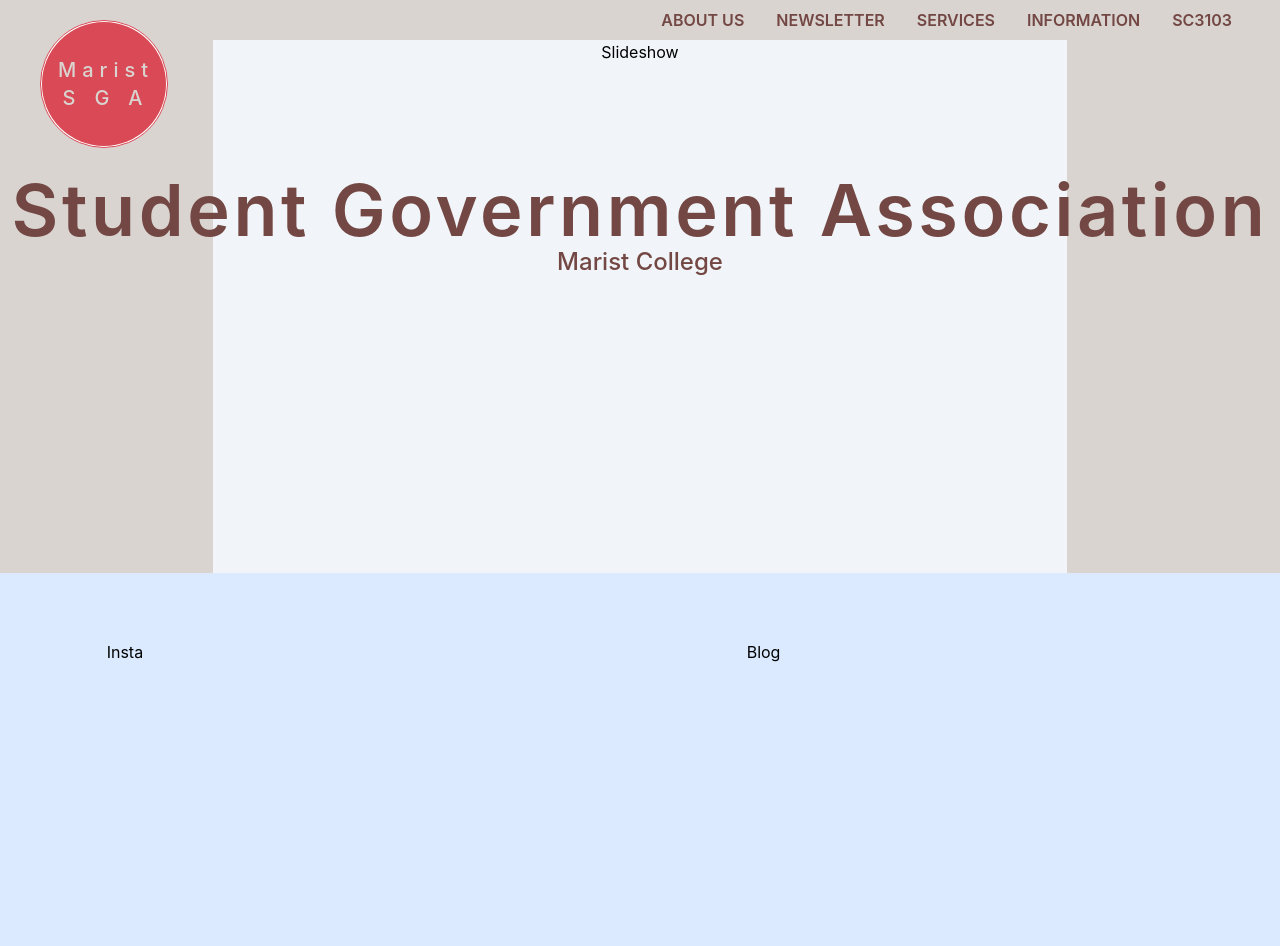
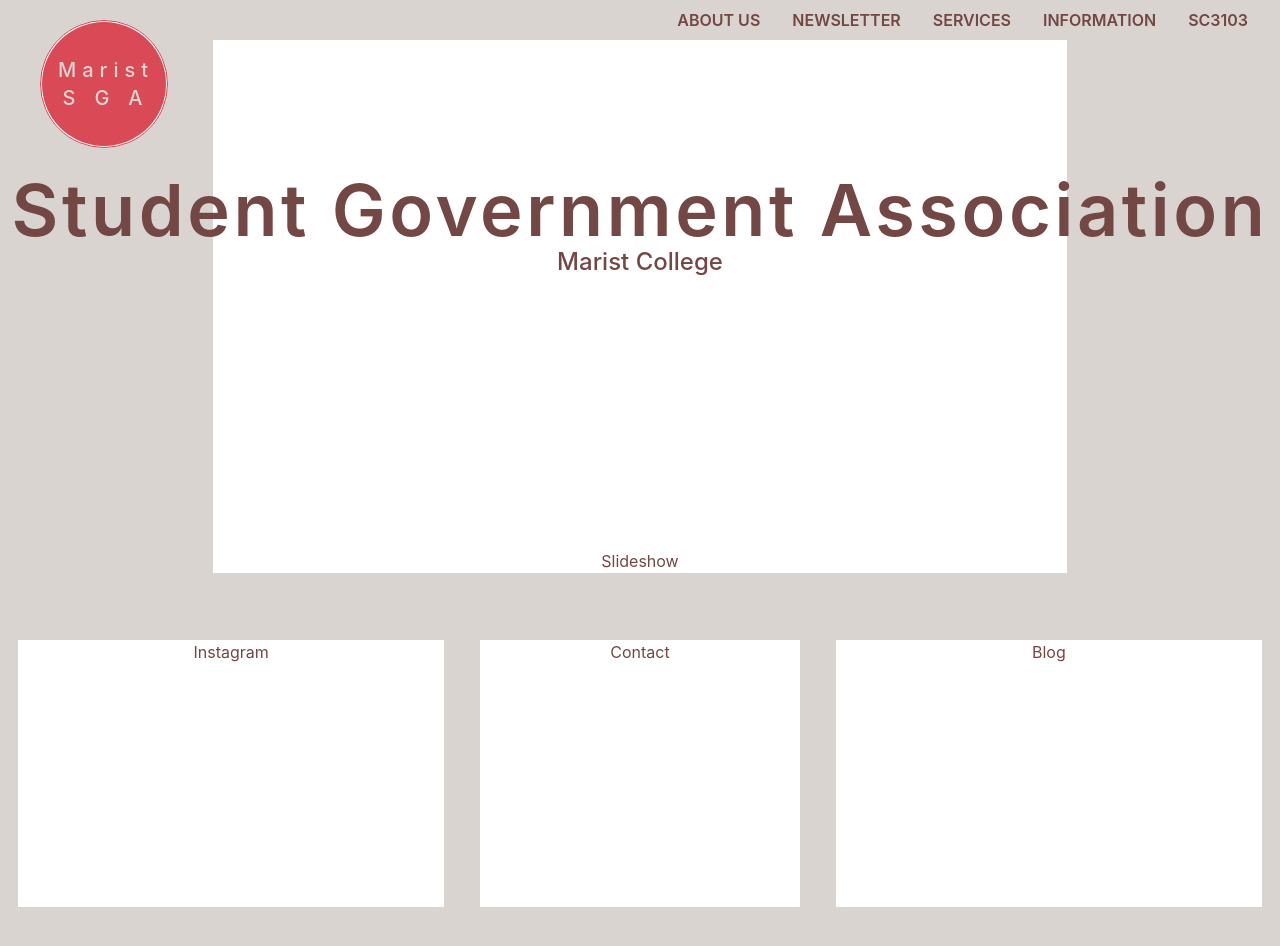
Before and after one commit to UPS-Dependabot/sga-front-end, a React (Create React App) app: page / in a window 1280 px wide. Shown: the top 946 px of the page. Built offline with nearby package versions, Linux system fonts and the light colour scheme.

Commit message:
AAdjusted template with color scheme

```diff
--- a/src/home/navbar/navbar.tsx
+++ b/src/home/navbar/navbar.tsx
@@ -1,10 +1,9 @@
-import { Button } from '@mui/material';
 import { Link } from 'react-router-dom';
 import { NavButton } from './nav_button';
 
 export function Nav(): JSX.Element {
   return (
-    <nav className="flex flex-row justify-end w-full h-[5%] pr-8">
+    <nav className="flex flex-row justify-end w-full h-[5%] pr-4 pb-2">
       <Link to={''}><NavButton title={'ABOUT US'} links={['item 1', 'item 2', 'item 3']}/></Link>
       <Link to={''}><NavButton title={'NEWSLETTER'} links={['item 1', 'item 2', 'item 3']}/></Link>
       <Link to={''}><NavButton title={'SERVICES'} links={['item 1', 'item 2', 'item 3']}/></Link>
--- a/src/home/sga_stamp..tsx
+++ b/src/home/sga_stamp..tsx
@@ -1,3 +1,9 @@
+/**
+ * sga_stamp.tsx
+ *
+ * TODO: Find a better way to implement this... looks pretty ugly
+ */
+
 export function SgaStamp(): JSX.Element {
   return (
     <div className="absolute flex flex-row justify-center items-center left-10 top-5 w-[8rem] h-[8rem] rounded-full bg-white border-[1px] border-action-active">
--- a/src/home/slideshow/slideshow.tsx
+++ b/src/home/slideshow/slideshow.tsx
@@ -1,13 +1,13 @@
 /**
  * slideshow.ts
  *
- * Here ya go Gabe!
+ * TODO: Implement slideshow, here ya go Gabe!
  */
 
 export function SlideShowSection() {
-    return(
-        <div className="flex flex-row w-full h-2/3 justify-center">
-            <div className="h-full w-2/3 bg-slate-100 text-center">Slideshow</div>
-        </div>
-    );
+  return (
+    <div className="flex flex-row w-full h-2/3 justify-center">
+      <div className="flex flex-col justify-end h-full w-2/3 bg-background-paper text-center text-text-primary">Slideshow</div>
+    </div>
+  );
 }
--- a/src/home/social_media/social_media.tsx
+++ b/src/home/social_media/social_media.tsx
@@ -1,14 +1,15 @@
 /**
  * social_media.ts
  *
- * go wild Brian!
+ * TODO: Implement slideshow, here ya go Brian!
  */
 
 export function SocialMediaSection() {
-    return (
-        <div className="h-1/2 w-full flex flex-row justify-around items-center bg-blue-100">
-            <div className="h-2/3 w-1/3 bg-color-red-100">Insta</div>
-            <div className="h-2/3 w-1/3 bg-color-red-100">Blog</div>
-        </div>
-    );
+  return (
+    <div className="h-1/2 w-full flex flex-row justify-around items-center bg-background-default">
+      <div className="h-2/3 w-1/3 bg-background-paper text-center text-text-primary">Instagram</div>
+      <div className="h-2/3 w-1/4 bg-background-paper text-center text-text-primary">Contact</div>
+      <div className="h-2/3 w-1/3 bg-background-paper text-center text-text-primary">Blog</div>
+    </div>
+  );
 }
--- a/src/index.css
+++ b/src/index.css
@@ -5,7 +5,7 @@
   width: 100%;
   height: 100%;
   margin: 0;
-  font-family: -apple-system, BlinkMacSystemFont, 'Segoe UI', 'Roboto', 'Oxygen',
+  font-family: -apple-system, BlinkMacSystemFont, 'Intro Rust', 'Segoe UI', 'Roboto', 'Oxygen',
     'Ubuntu', 'Cantarell', 'Fira Sans', 'Droid Sans', 'Helvetica Neue',
     sans-serif;
   -webkit-font-smoothing: antialiased;
--- a/src/themes.tsx
+++ b/src/themes.tsx
@@ -37,7 +37,7 @@
     },
     background: {
       default: "#D9D4D0",
-      paper: "#D9D4D0"
+      paper: "#FFFFFF"
     }
   },
 });
--- a/tailwind.config.js
+++ b/tailwind.config.js
@@ -4,6 +4,7 @@
     extend: {
       colors: {
         'background-default': '#D9D4D0',
+        'background-paper': '#FFFFFF',
         'text-primary': '#734743',
         'action-active': '#D94A56',
         'active-inactive': '#D90707'
```
Also changed, not shown: src/home/home.css (deleted), src/logo.svg (deleted).
